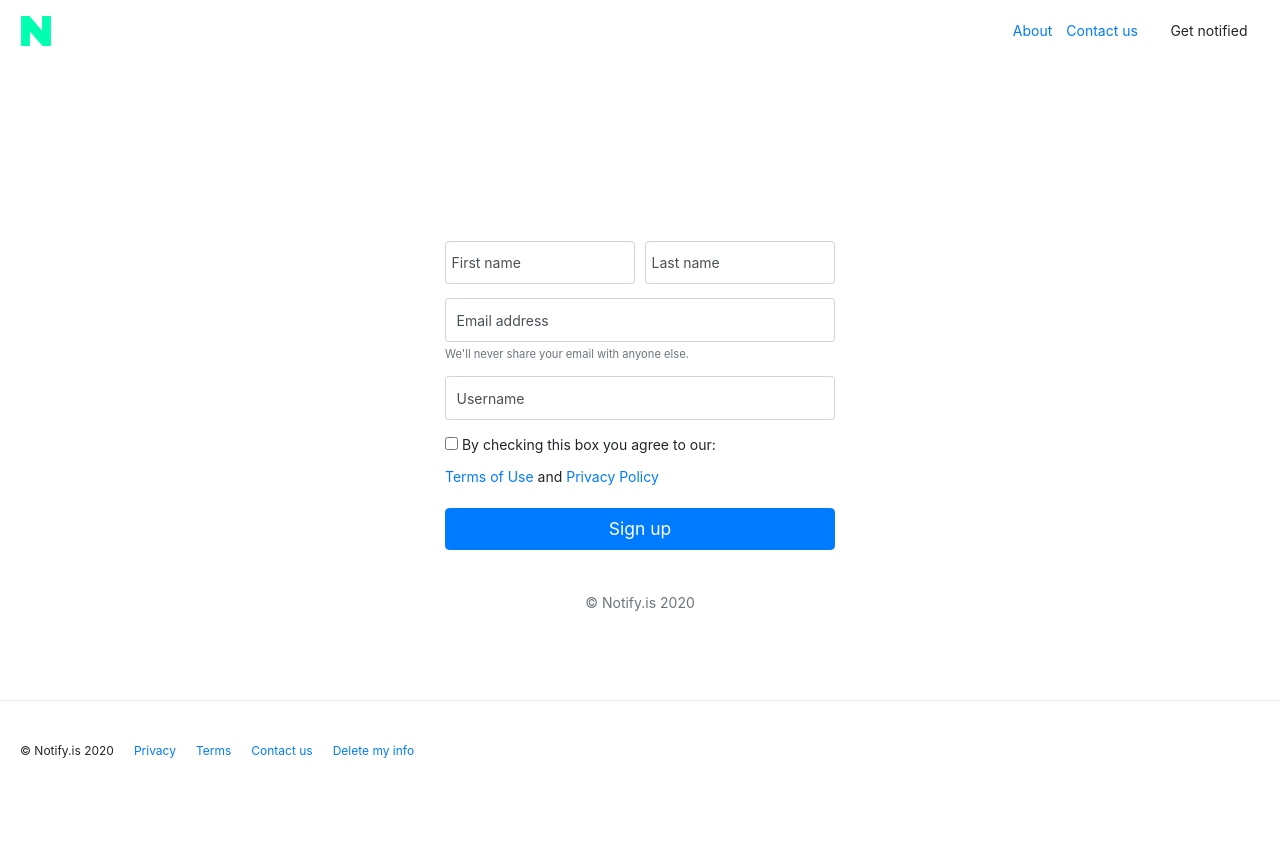
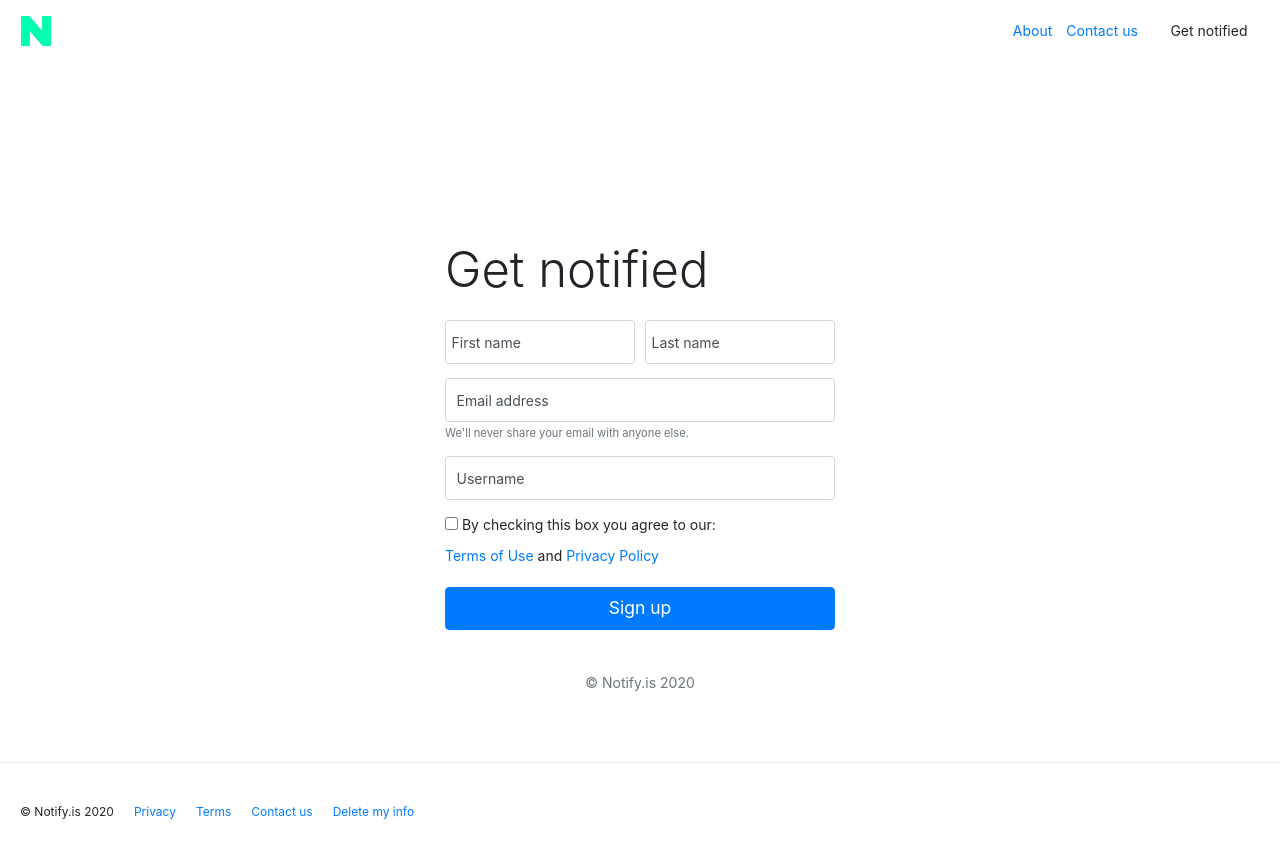
Before and after one commit to oliverproud/notify.is, a Next.js app: page /signup in a window 1280 px wide. Shown: the top 858 px of the page. Before the commit the page ends 800 px from the top, so only its background shows below. Built offline with nearby package versions, Linux system fonts and the light colour scheme.

Commit message:
add header

```diff
--- a/pages/signup.js
+++ b/pages/signup.js
@@ -16,9 +16,9 @@ export default function Test() {
         <link rel="manifest" href="/site.webmanifest"/>
         <link rel="stylesheet" href="https://stackpath.bootstrapcdn.com/bootstrap/4.5.0/css/bootstrap.min.css" integrity="sha384-9aIt2nRpC12Uk9gS9baDl411NQApFmC26EwAOH8WgZl5MYYxFfc+NcPb1dKGj7Sk" crossorigin="anonymous" />
       </Head>
-
       <div className="form-container">
         <form className="form-signup">
+        <h1 className="display-4 pb-3">Get notified</h1>
           <div className="form-row">
             <div className="form-label-group col">
               <input type="text" id="inputFirstName" className="form-control" placeholder="First name" required />
```
